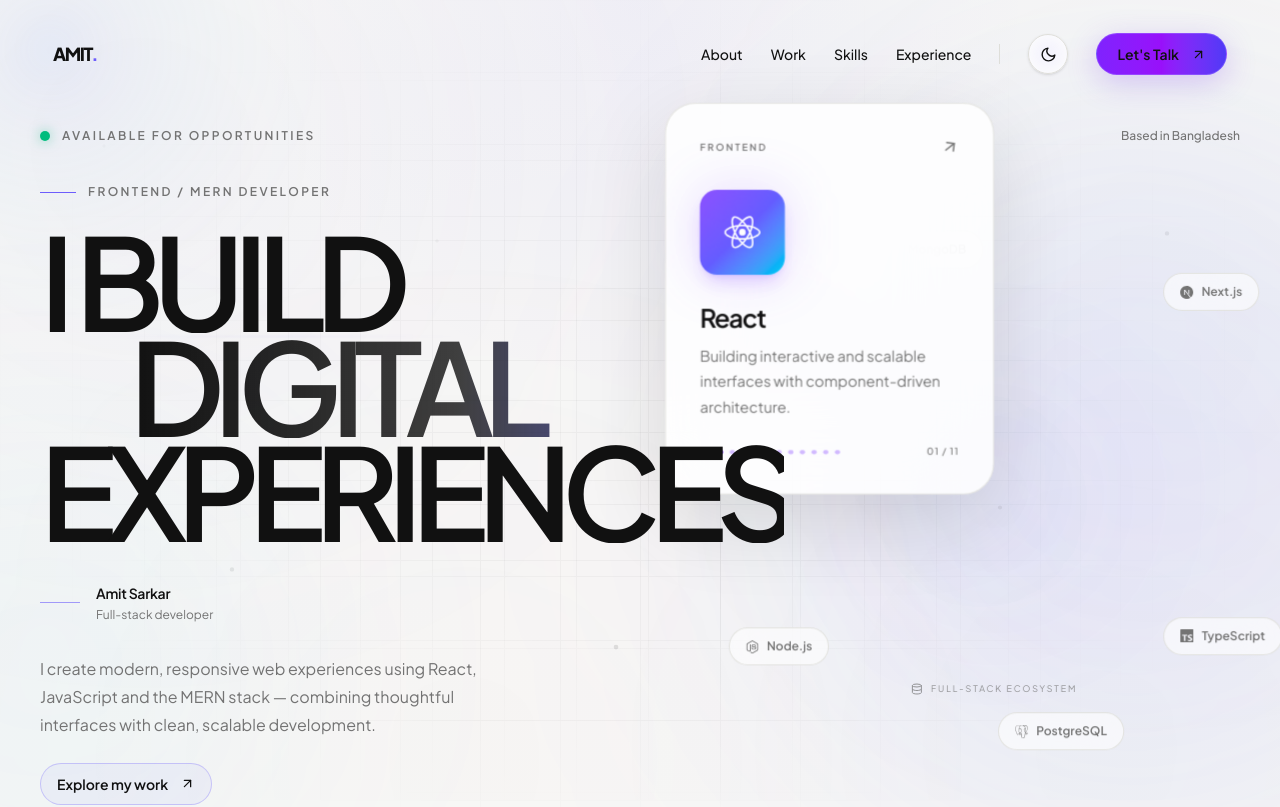
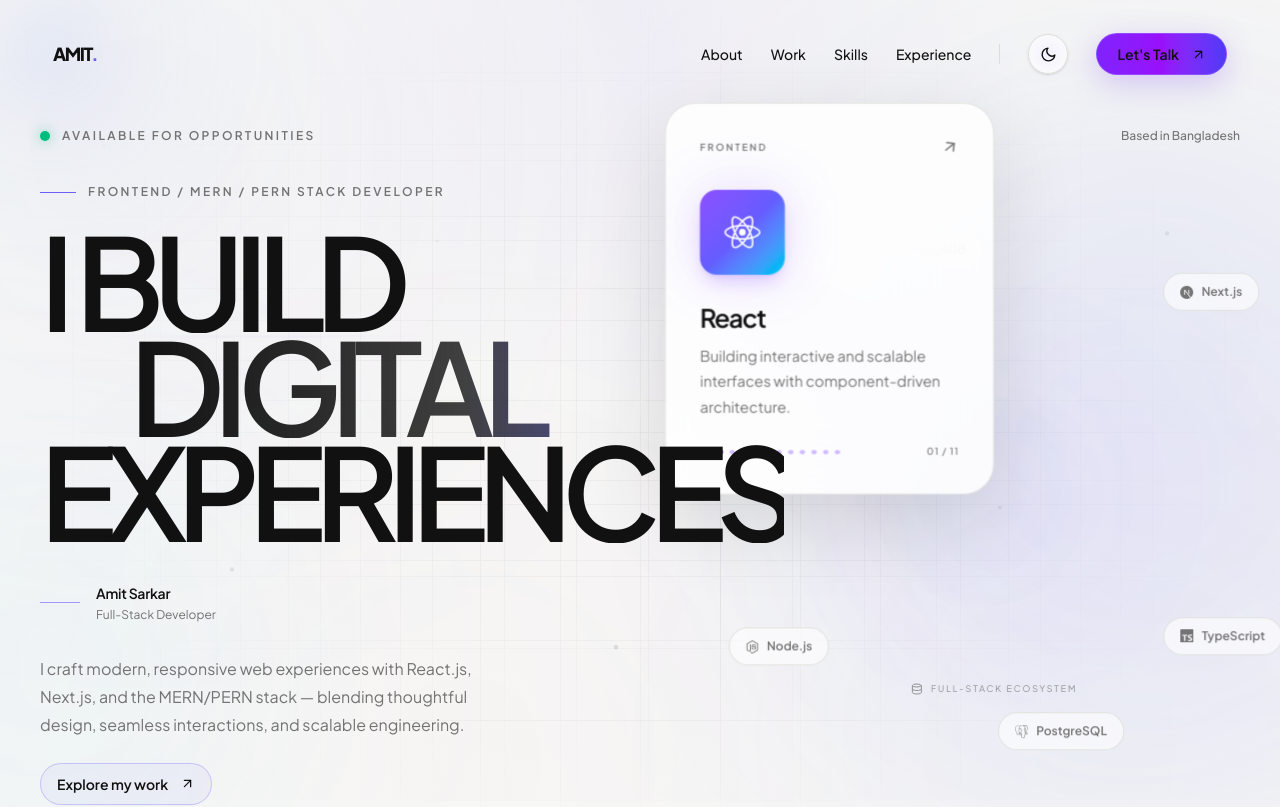
Before and after one commit to Amitkumersarkar/AmitSarkar-Portfolio, a React (Vite) app: page / in a window 1280 px wide. Shown: the top 807 px of the page. Built offline with nearby package versions, Linux system fonts and the light colour scheme.

Commit message:
updated hero sections

```diff
--- a/src/sections/Hero.jsx
+++ b/src/sections/Hero.jsx
@@ -280,7 +280,7 @@
                                     md:tracking-[0.2em]
                                 "
                             >
-                                Frontend / MERN Developer
+                                Frontend / MERN / PERN Stack Developer
                             </span>
                         </motion.div>
 
@@ -451,7 +451,7 @@
                                         sm:text-xs
                                     "
                                 >
-                                    Full-stack developer
+                                    Full-Stack Developer
                                 </p>
                             </div>
                         </motion.div>
@@ -487,11 +487,8 @@
                                     sm:text-base
                                 "
                             >
-                                I create modern, responsive
-                                web experiences using React,
-                                JavaScript and the MERN stack —
-                                combining thoughtful interfaces
-                                with clean, scalable development.
+                                I craft modern, responsive web experiences with React.js, Next.js, and the MERN/PERN stack — blending thoughtful design, seamless interactions, and scalable engineering.
+
                             </p>
 
                             {/* CTA */}
```
